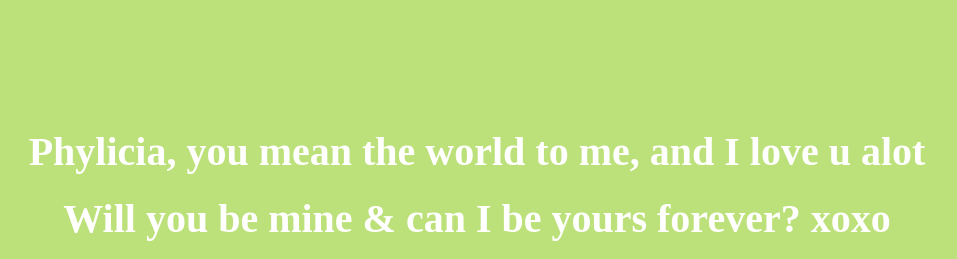
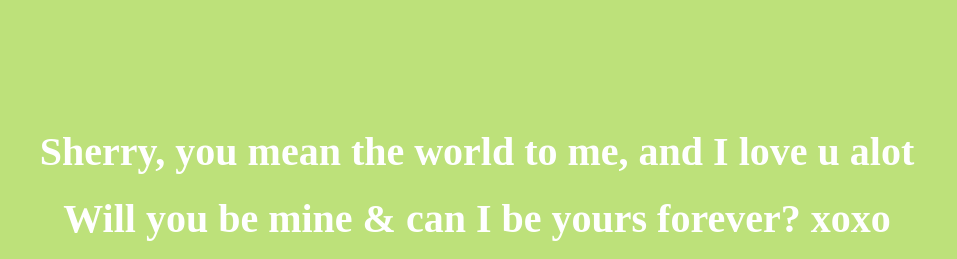
Before and after one commit to SuckSome1/ilovephylicia, a plain HTML site: page index.html in a window 1280 px wide. Shown: the top 259 px of the page, without its empty margins (163-1120 px from the left). Drawn offline with Linux system fonts and the light colour scheme.

Commit message:
Update index.html

```diff
--- a/index.html
+++ b/index.html
@@ -7,7 +7,7 @@
     <body>
         <div class="container">
             <div >
-                <h1 class = "header_text">Phylicia, you mean the world to me, and I love u alot</h1>
+                <h1 class = "header_text">Sherry, you mean the world to me, and I love u alot</h1>
                 <h1 class = "header_text">Will you be mine & can I be yours forever? xoxo</h1>
                 <h1 class = "header_text">Will you be my girlfriend?</h1>
             </div>
```
